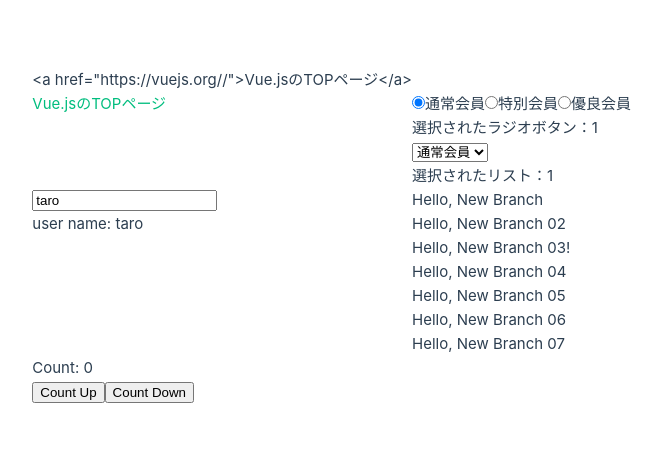
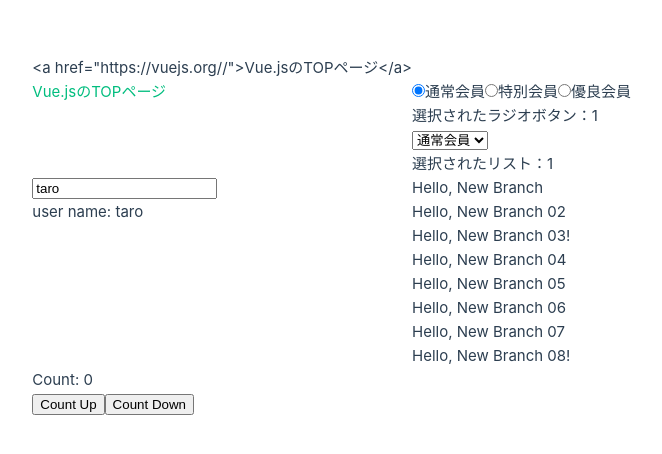
Before and after one commit to koyamal/pra_vue3, a Vue app in the folder Vue3FrontDevTextBook02/chap02/hello-vue/: page / in a window 1280 px wide. Shown: the part 164-618 px from the top of the page, without its empty margins (228-890 px from the left). Built offline with nearby package versions, Linux system fonts and the light colour scheme.

Commit message:
Create 08!

```diff
--- a/Vue3FrontDevTextBook02/chap02/hello-vue/src/App.vue
+++ b/Vue3FrontDevTextBook02/chap02/hello-vue/src/App.vue
@@ -47,6 +47,7 @@ const onClickCountDown = () => {
     <p>Hello, New Branch 05</p>
     <p>Hello, New Branch 06</p>
     <p>Hello, New Branch 07</p>
+    <p>Hello, New Branch 08!</p>
   </section>
   <section>
     <p>Count: {{ counter }}</p>
```
